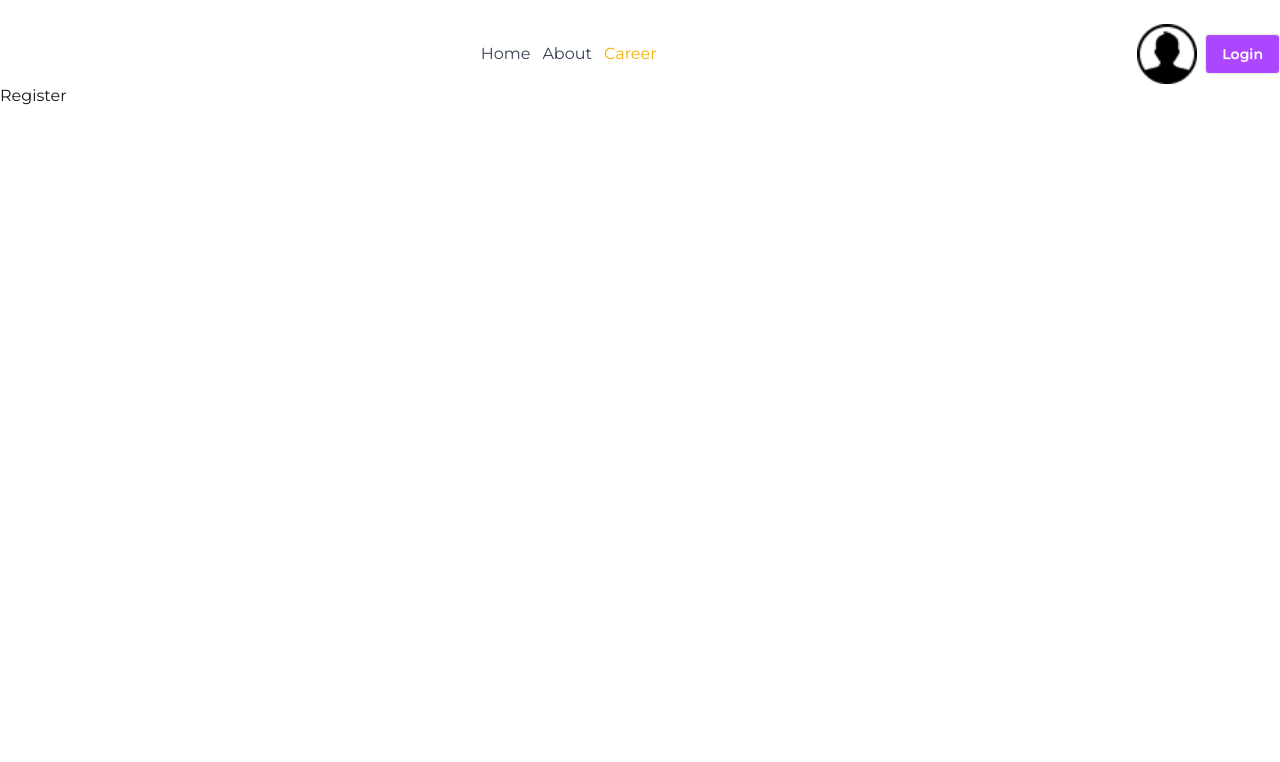
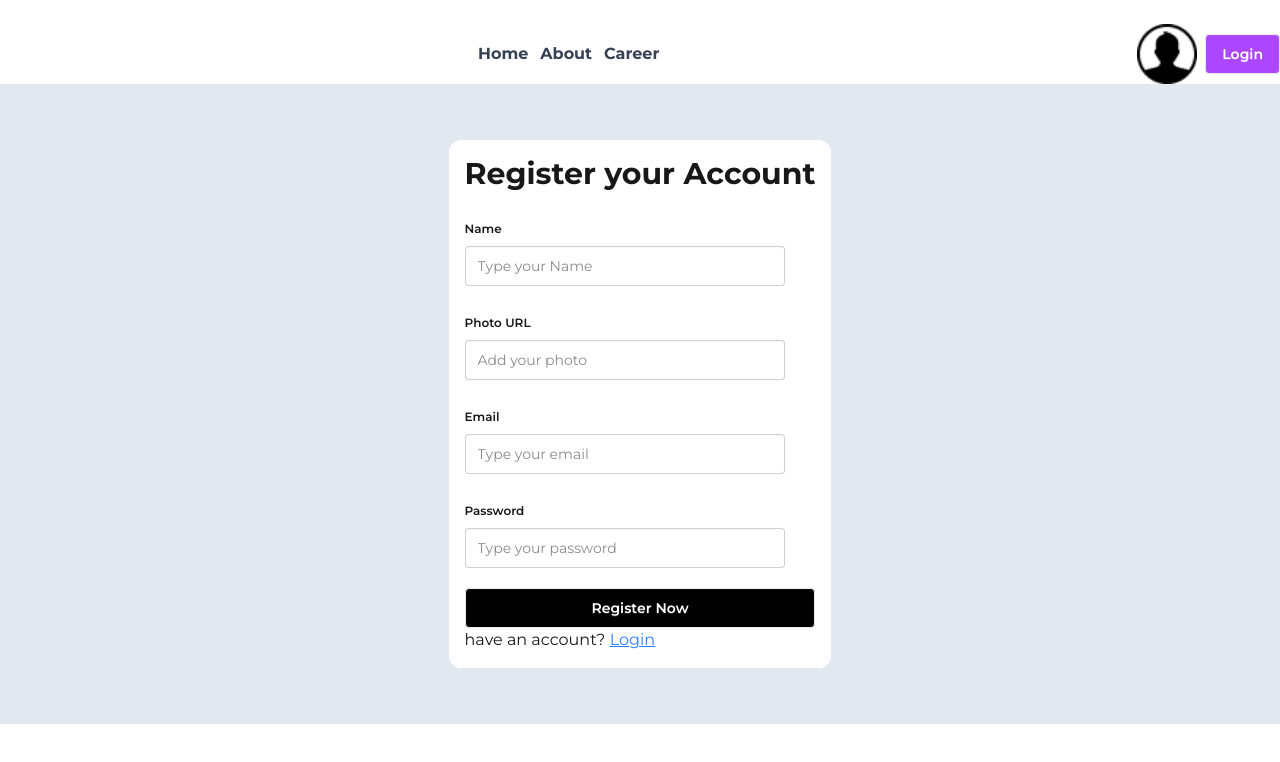
Before and after one commit to 5hoaib21/dragon-news-next-better-auth-MLST-8-MDL-47, a Next.js app: page /register in a window 1280 px wide. Shown: the top 762 px of the page. Built offline with nearby package versions, Linux system fonts and the light colour scheme.

Commit message:
Design Login & Register Page With React Hook Form

```diff
--- a/package.json
+++ b/package.json
@@ -14,6 +14,7 @@
     "react": "19.2.4",
     "react-dom": "19.2.4",
     "react-fast-marquee": "^1.6.5",
+    "react-hook-form": "^7.74.0",
     "react-icons": "^5.6.0"
   },
   "devDependencies": {
--- a/src/app/(auth)/login/page.jsx
+++ b/src/app/(auth)/login/page.jsx
@@ -1,11 +1,48 @@
-import React from 'react';
+'use client'
+import Link from "next/link";
+import React from "react";
+import { useForm } from "react-hook-form";
 
 const LoginPage = () => {
-    return (
-        <div>
-            Login
-        </div>
-    );
+  const {
+    register,
+     handleSubmit ,
+     watch,
+      formState:{errors}} = useForm()
+
+    const handleLoginFunc = (data) => {
+      // console.log('data:', data);
+    }
+console.log('EMAIL:',watch('email') );
+console.log('PASSWORD:',watch('password') );
+
+  return (
+    <div className="container mx-auto min-h-[80vh] flex justify-center items-center bg-slate-200">
+      <div className="p-4 rounded-xl bg-white">
+        <h2 className="font-bold text-3xl text-center mb-5">Login your Account</h2>
+        <form className="space-y-4" onSubmit={handleSubmit(handleLoginFunc)}>
+          <fieldset className="fieldset">
+            <legend className="fieldset-legend">Email</legend>
+            <input type="email" className="input"
+            // name="email"
+            {...register("email", {required: "Email field is required"})}
+            placeholder="Type your email" />
+            {errors.email && <p className="text-red-500 ">{errors.email.message}</p>}
+          </fieldset>
+          <fieldset className="fieldset">
+            <legend className="fieldset-legend">Password</legend>
+            <input type="password" className="input"
+            // name="password"
+            {...register("password", {required: "Password field is required"})}
+            placeholder="Type your password" />
+             {errors.password && <p className="text-red-500 ">{errors.password.message}</p>}
+          </fieldset>
+          <button className="btn w-full bg-black text-white">Login</button>
+        </form>
+        <p>do not have an account? <Link className="text-blue-500 underline" href={'/register'}>Create one</Link></p>
+      </div>
+    </div>
+  );
 };
 
 export default LoginPage;
--- a/src/app/(auth)/register/page.jsx
+++ b/src/app/(auth)/register/page.jsx
@@ -1,11 +1,96 @@
-import React from 'react';
+"use client";
+import Link from "next/link";
+import React from "react";
+import { useForm } from "react-hook-form";
 
 const RegisterPage = () => {
-    return (
-        <div>
-            Register
-        </div>
-    );
+  const {
+    register,
+    handleSubmit,
+    watch,
+    formState: { errors },
+  } = useForm();
+
+  const handleRegisterFunc = (data) => {
+    console.log('data:', data);
+  };
+  console.log("EMAIL:", watch("email"));
+  console.log("PASSWORD:", watch("password"));
+
+  return (
+    <div className="container mx-auto min-h-[80vh] flex justify-center items-center bg-slate-200">
+      <div className="p-4 rounded-xl bg-white">
+        <h2 className="font-bold text-3xl text-center mb-5">
+          Register your Account
+        </h2>
+        <form className="space-y-4" onSubmit={handleSubmit(handleRegisterFunc)}>
+          <fieldset className="fieldset">
+            <legend className="fieldset-legend">Name</legend>
+            <input
+              type="text"
+              className="input"
+              // name="email"
+              {...register("name", { required: "Name field is required" })}
+              placeholder="Type your Name"
+            />
+            {errors.name && (
+              <p className="text-red-500 ">{errors.name.message}</p>
+            )}
+          </fieldset>
+          <fieldset className="fieldset">
+            <legend className="fieldset-legend">Photo URL</legend>
+            <input
+              type="text"
+              className="input"
+              // name="email"
+              {...register("photo", { required: "Photo field is required" })}
+              placeholder="Add your photo"
+            />
+            {errors.photo && (
+              <p className="text-red-500 ">{errors.photo.message}</p>
+            )}
+          </fieldset>
+          <fieldset className="fieldset">
+            <legend className="fieldset-legend">Email</legend>
+            <input
+              type="email"
+              className="input"
+              // name="email"
+              {...register("email", { required: "Email field is required" })}
+              placeholder="Type your email"
+            />
+            {errors.email && (
+              <p className="text-red-500 ">{errors.email.message}</p>
+            )}
+          </fieldset>
+          <fieldset className="fieldset">
+            <legend className="fieldset-legend">Password</legend>
+            <input
+              type="password"
+              className="input"
+              // name="password"
+              {...register("password", {
+                required: "Password field is required",
+              })}
+              placeholder="Type your password"
+            />
+            {errors.password && (
+              <p className="text-red-500 ">{errors.password.message}</p>
+            )}
+          </fieldset>
+          <button className="btn w-full bg-black text-white">
+            Register Now
+          </button>
+        </form>
+        <p>
+          have an account?{" "}
+          <Link className="text-blue-500 underline" href={"/login"}>
+            Login
+          </Link>
+        </p>
+      </div>
+    </div>
+  );
 };
 
 export default RegisterPage;
--- a/src/components/homepage/news/LeftSidebar.jsx
+++ b/src/components/homepage/news/LeftSidebar.jsx
@@ -11,7 +11,7 @@ const LeftSidebar = ({ categories, activeId }) => {
             <li
               key={category.category_id}
               className={`
-                ${activeId === category.category_id && "bg-purple-500 text-white"}
+                ${activeId === category.category_id && "bg-zinc-300 text-Black"}
                   rounded-md font-bold text-center text-md`}
             >
               <Link
--- a/src/components/shared/NavLink.jsx
+++ b/src/components/shared/NavLink.jsx
@@ -5,14 +5,14 @@ import React from "react";
 
 const NavLink = ({ href, className, children }) => {
   const pathname = usePathname();
-  console.log(pathname, "pathname");
+  // console.log(pathname, "pathname");
 
   const isActive = href === pathname;
 
   return (
     <Link
       href={href}
-      className={`${isActive ? "border-b-2 border-b-purple-500" : ""} ${className}`}
+      className={` font-bold ${isActive ? "border-b-2 border-b-purple-500" : ""} ${className}`}
     >
       {children}
     </Link>
--- a/src/components/shared/Navbar.jsx
+++ b/src/components/shared/Navbar.jsx
@@ -16,7 +16,7 @@ const Navbar = () => {
           <NavLink href={"/about-us"}>About</NavLink>
         </li>
         <li>
-          <NavLink href={"/career"} className={"text-yellow-500"}>
+          <NavLink href={"/career"} >
             Career
           </NavLink>
         </li>
```
Also changed, not shown: 1 other file (tests, documents, lock files or other folders).
